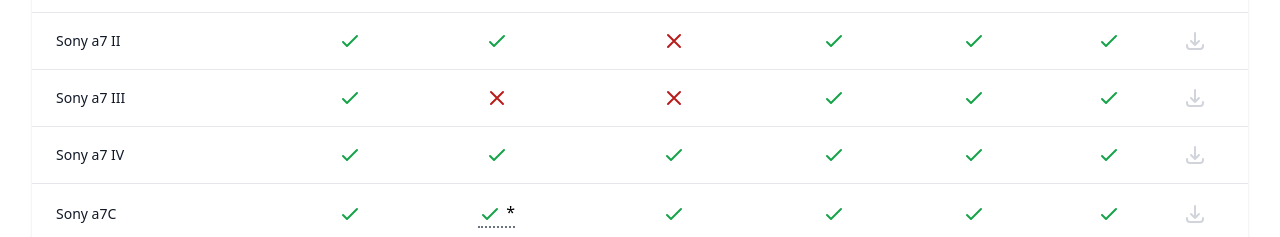
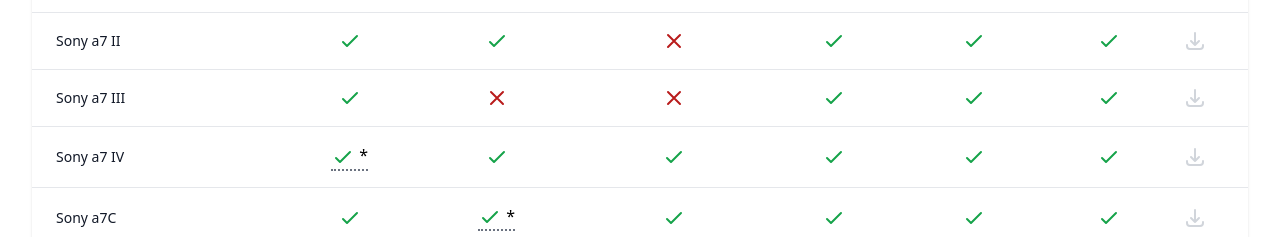
Before and after one commit to gswirski/shutter-website, a Next.js app: page /cameras in a window 1280 px wide. Shown: the part 960-1197 px from the top of the page. Built offline with nearby package versions, Linux system fonts and the light colour scheme.

Commit message:
add note about a7 IV firmware

```diff
--- a/components/cameras.js
+++ b/components/cameras.js
@@ -6,7 +6,7 @@
   'ZV-1', 'ZV-E10'
 ];
 
-const a7ivInstuctions = [];
+const noLongerSupported = ['a7 IV'];
 const noFocus = ['a7 III', 'a7R III', 'a6100', 'a6400', 'a6600', 'RX10 IV'];
 const noWideFocus = ['a9', 'a9 II', 'a7C', 'a7R IV', 'a7S III', 'FX3', 'RX100 VII', 'ZV-1', 'ZV-E10'];
 const trackingFocus = ['a1', 'a7 IV'];
@@ -35,7 +35,7 @@
     return {
       name: `Sony ${camera}`,
       support: true,
-      wrongInstructions: a7ivInstuctions.includes(camera),
+      expiredSupport: noLongerSupported.includes(camera),
       video: !noVideo.includes(camera),
       burst: !noBurst.includes(camera),
       bulb: !noBulb.includes(camera),
--- a/pages/cameras.js
+++ b/pages/cameras.js
@@ -121,15 +121,15 @@
                             <div className="text-sm font-medium text-gray-900">{camera.name}</div>
                           </td>
                           <td className="px-6 py-4 whitespace-nowrap text-center">
-                            { camera.wrongInstructions &&
-                              <span className="border-b-2 border-gray-500 border-dotted inline-block has-tooltip">
-                                <span className="tooltip text-gray-500 text-sm">
-                                  Follow Sony a7 IV instructions.
+                            { camera.expiredSupport &&
+                                <span className="border-b-2 border-gray-500 border-dotted inline-block has-tooltip">
+                                  <span className="tooltip text-gray-500 text-sm">
+                                    Only firmware &lt; 2.00.
+                                  </span>
+                                  <CheckIcon className="w-6 h-6 text-green-600 mx-auto inline-block" /> *
                                 </span>
-                                <CheckIcon className="w-6 h-6 text-green-600 mx-auto inline-block" /> *
-                              </span>
-                            }
-                            { !camera.wrongInstructions &&
+                              }
+                            { !camera.expiredSupport &&
                               <CheckIcon className="w-6 h-6 text-green-600 mx-auto" />
                             }
                           </td>
```
